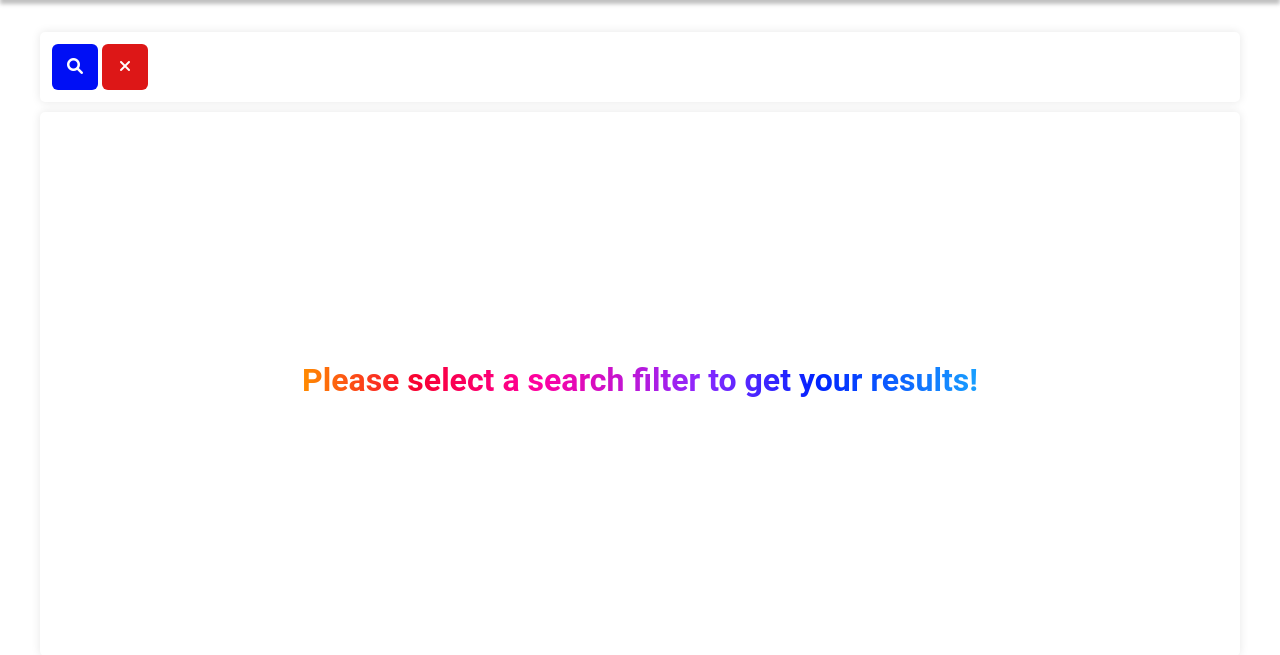
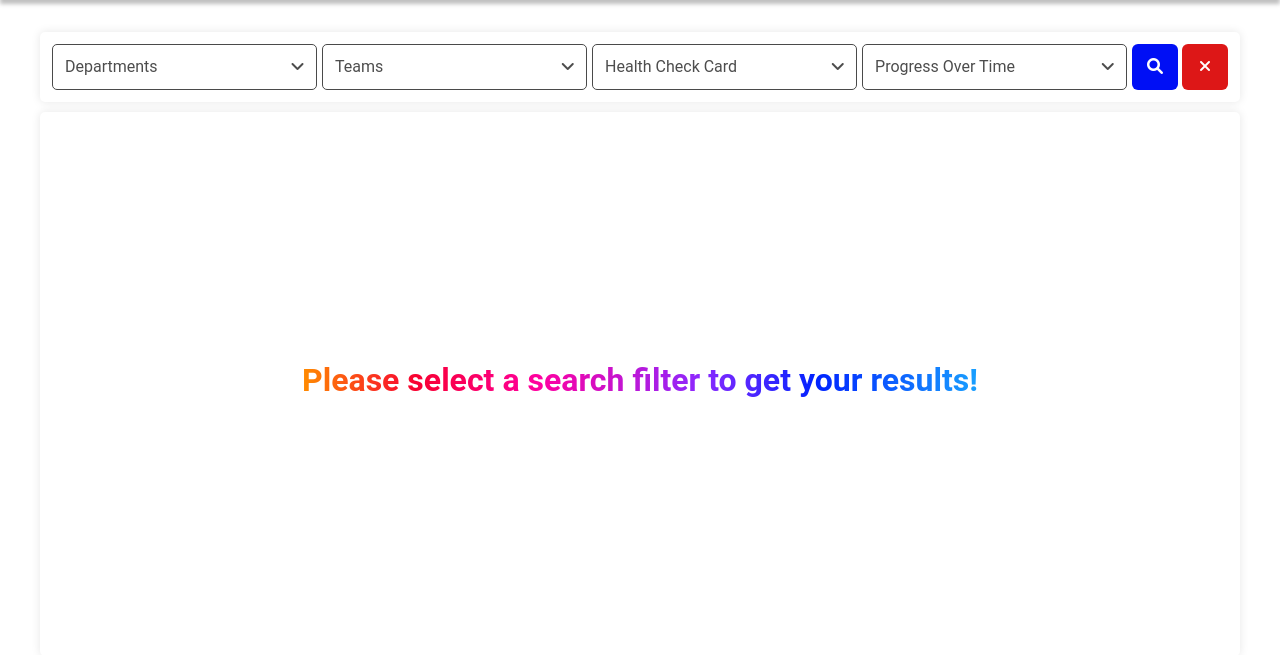
Before and after one commit to maibucheeri18/skyHealth, a Django app: page /results/ in a window 1280 px wide. Shown: the part 86-741 px from the top of the page. Run offline with Django 5.2, Linux system fonts and the light colour scheme.

Commit message:
fix: update HTML structure and correct syntax

```diff
--- a/results/templates/results.html
+++ b/results/templates/results.html
@@ -30,11 +30,11 @@
                                 <!-- type filter -->
                                 <div class="filter-item">
                                     <div class="dropdown-container">
-                                        <label for="typeDropdown" class="dropdown-toggle" tabindex="0" role="combobox" aria-expanded="false" aria-haspopup="listbox" id="typeDropdownLabel">
+                                        <label for="typeDropdown" class="dropdown-toggle" tabindex="0" role="combobox" aria-expanded="false" aria-haspopup="listbox" id="typeDropdownLabel1">
                                             Type
                                             <span class="arrow-down"><i class='fa-solid fa-angle-down'></i>
                                             </label>
-                                        <div class="dropdown-menu" role="listbox" aria-labelledby="typeDropdownLabel">
+                                        <div class="dropdown-menu" role="listbox" aria-labelledby="typeDropdownLabel1">
                                             <div class="dropdown-item" role="option">
                                                 <label class="checkbox-label">
                                                     <input type="checkbox" value="individual"> Individual
@@ -51,11 +51,11 @@
                                 <!-- health check card filter -->
                                 <div class="filter-item">
                                     <div class="dropdown-container">
-                                        <label for="healthCheckCardDropdown" class="dropdown-toggle" tabindex="0" role="combobox" aria-expanded="false" aria-haspopup="listbox" id="healthCheckDropdownLabel">
+                                        <label for="healthCheckCardDropdown" class="dropdown-toggle" tabindex="0" role="combobox" aria-expanded="false" aria-haspopup="listbox" id="healthCheckDropdownLabel1">
                                             Health Check Card
                                             <span class="arrow-down"><i class='fa-solid fa-angle-down'></i>
                                         </label>
-                                        <div class="dropdown-menu" role="listbox" aria-labelledby="healthCheckDropdownLabel">
+                                        <div class="dropdown-menu" role="listbox" aria-labelledby="healthCheckDropdownLabel1">
                                             <div class="dropdown-item" role="option">
                                                 <label class="checkbox-label">
                                                     <input type="checkbox" value="all"> All Cards
@@ -117,11 +117,11 @@
                                 <!-- progress over time filter -->
                                 <div class="filter-item">
                                     <div class="dropdown-container">
-                                        <label for="progressOverTimeDropdown" class="dropdown-toggle" tabindex="0" role="combobox" aria-expanded="false" aria-haspopup="listbox" id="progressDropdownLabel">
+                                        <label for="progressOverTimeDropdown" class="dropdown-toggle" tabindex="0" role="combobox" aria-expanded="false" aria-haspopup="listbox" id="progressDropdownLabel1">
                                             Progress Over Time
                                             <span class="arrow-down"><i class='fa-solid fa-angle-down'></i></span>
                                         </label>
-                                        <div class="dropdown-menu" role="listbox" aria-labelledby="progressDropdownLabel">
+                                        <div class="dropdown-menu" role="listbox" aria-labelledby="progressDropdownLabel1">
                                             <div class="dropdown-item" role="option">
                                                 <label class="checkbox-label">
                                                     <input type="checkbox" value="3"> Last 3 months
@@ -152,11 +152,11 @@
                                 <!-- type filter -->
                                 <div class="filter-item">
                                     <div class="dropdown-container">
-                                        <label for="typeDropdown" class="dropdown-toggle" tabindex="0" role="combobox" aria-expanded="false" aria-haspopup="listbox" id="typeDropdownLabel">
+                                        <label for="typeDropdown" class="dropdown-toggle" tabindex="0" role="combobox" aria-expanded="false" aria-haspopup="listbox" id="typeDropdownLabel2">
                                             Type
                                             <span class="arrow-down"><i class='fa-solid fa-angle-down'></i>
                                             </label>
-                                        <div class="dropdown-menu" role="listbox" aria-labelledby="typeDropdownLabel">
+                                        <div class="dropdown-menu" role="listbox" aria-labelledby="typeDropdownLabel2">
                                             <div class="dropdown-item" role="option">
                                                 <label class="checkbox-label">
                                                     <input type="checkbox" value="individual"> Individual
@@ -193,11 +193,11 @@
                                 <!-- health check card filter -->
                                 <div class="filter-item">
                                     <div class="dropdown-container">
-                                        <label for="healthCheckCardDropdown" class="dropdown-toggle" tabindex="0" role="combobox" aria-expanded="false" aria-haspopup="listbox" id="healthCheckDropdownLabel">
+                                        <label for="healthCheckCardDropdown" class="dropdown-toggle" tabindex="0" role="combobox" aria-expanded="false" aria-haspopup="listbox" id="healthCheckDropdownLabel2">
                                             Health Check Card
                                             <span class="arrow-down"><i class='fa-solid fa-angle-down'></i>
                                         </label>
-                                        <div class="dropdown-menu" role="listbox" aria-labelledby="healthCheckDropdownLabel">
+                                        <div class="dropdown-menu" role="listbox" aria-labelledby="healthCheckDropdownLabel2">
                                             <div class="dropdown-item" role="option">
                                                 <label class="checkbox-label">
                                                     <input type="checkbox" value="all"> All Cards
@@ -259,11 +259,11 @@
                                 <!-- progress over time filter -->
                                 <div class="filter-item">
                                     <div class="dropdown-container">
-                                        <label for="progressOverTimeDropdown" class="dropdown-toggle" tabindex="0" role="combobox" aria-expanded="false" aria-haspopup="listbox" id="progressDropdownLabel">
+                                        <label for="progressOverTimeDropdown" class="dropdown-toggle" tabindex="0" role="combobox" aria-expanded="false" aria-haspopup="listbox" id="progressDropdownLabel2">
                                             Progress Over Time
                                             <span class="arrow-down"><i class='fa-solid fa-angle-down'></i></span>
                                         </label>
-                                        <div class="dropdown-menu" role="listbox" aria-labelledby="progressDropdownLabel">
+                                        <div class="dropdown-menu" role="listbox" aria-labelledby="progressDropdownLabel2">
                                             <div class="dropdown-item" role="option">
                                                 <label class="checkbox-label">
                                                     <input type="checkbox" value="3"> Last 3 months
@@ -290,15 +290,15 @@
                             </div>
 
                             <!-- search filters based on the user role = department leader -->
-                            <div class="user-filters" style="display: none;" >
+                            <div class="user-filters"  >
                                 <!-- department filter -->
                                 <div class="filter-item">
                                     <div class="dropdown-container">
-                                        <label for="typeDropdown" class="dropdown-toggle" tabindex="0" role="combobox" aria-expanded="false" aria-haspopup="listbox" id="departmentDropdownLabel">
-                                            Departments
+                                        <label for="typeDropdown" class="dropdown-toggle" tabindex="0" role="combobox" aria-expanded="false" aria-haspopup="listbox" id="departmentDropdownLabel3">
+                                            <span class="dropdown-text" > Departments </span>
                                             <span class="arrow-down"><i class='fa-solid fa-angle-down'></i>
                                             </label>
-                                        <div class="dropdown-menu" role="listbox" aria-labelledby="departmentDropdownLabel">
+                                        <div class="dropdown-menu" role="listbox" aria-labelledby="departmentDropdownLabel3">
                                             <div class="dropdown-item" role="option">
                                                 <label class="checkbox-label">
                                                     <input type="checkbox" value="all"> All Departments
@@ -330,11 +330,11 @@
                                 <!-- team filter -->
                                 <div class="filter-item">
                                     <div class="dropdown-container">
-                                        <label for="typeDropdown" class="dropdown-toggle" tabindex="0" role="combobox" aria-expanded="false" aria-haspopup="listbox" id="teamDropdownLabel">
-                                            Teams
+                                        <label for="typeDropdown" class="dropdown-toggle" tabindex="0" role="combobox" aria-expanded="false" aria-haspopup="listbox" id="teamDropdownLabel3">
+                                            <span class="dropdown-text" > Teams </span>
                                             <span class="arrow-down"><i class='fa-solid fa-angle-down'></i>
                                             </label>
-                                        <div class="dropdown-menu" role="listbox" aria-labelledby="teamDropdownLabel">
+                                        <div class="dropdown-menu" role="listbox" aria-labelledby="teamDropdownLabel3">
                                             <div class="dropdown-item" role="option">
                                                 <label class="checkbox-label">
                                                     <input type="checkbox" value="all"> All Teams
@@ -366,11 +366,11 @@
                                 <!-- health check card filter -->
                                 <div class="filter-item">
                                     <div class="dropdown-container">
-                                        <label for="healthCheckCardDropdown" class="dropdown-toggle" tabindex="0" role="combobox" aria-expanded="false" aria-haspopup="listbox" id="healthCheckDropdownLabel">
-                                            Health Check Card
+                                        <label for="healthCheckCardDropdown" class="dropdown-toggle" tabindex="0" role="combobox" aria-expanded="false" aria-haspopup="listbox" id="healthCheckDropdownLabel3">
+                                            <span class="dropdown-text" > Health Check Card </span>
                                             <span class="arrow-down"><i class='fa-solid fa-angle-down'></i>
                                         </label>
-                                        <div class="dropdown-menu" role="listbox" aria-labelledby="healthCheckDropdownLabel">
+                                        <div class="dropdown-menu" role="listbox" aria-labelledby="healthCheckDropdownLabel3">
                                             <div class="dropdown-item" role="option">
                                                 <label class="checkbox-label">
                                                     <input type="checkbox" value="all"> All Cards
@@ -432,11 +432,11 @@
                                 <!-- progress over time filter -->
                                 <div class="filter-item">
                                     <div class="dropdown-container">
-                                        <label for="progressOverTimeDropdown" class="dropdown-toggle" tabindex="0" role="combobox" aria-expanded="false" aria-haspopup="listbox" id="progressDropdownLabel">
-                                            Progress Over Time
+                                        <label for="progressOverTimeDropdown" class="dropdown-toggle" tabindex="0" role="combobox" aria-expanded="false" aria-haspopup="listbox" id="progressDropdownLabel3">
+                                            <span class="dropdown-text" > Progress Over Time </span>
                                             <span class="arrow-down"><i class='fa-solid fa-angle-down'></i></span>
                                         </label>
-                                        <div class="dropdown-menu" role="listbox" aria-labelledby="progressDropdownLabel">
+                                        <div class="dropdown-menu" role="listbox" aria-labelledby="progressDropdownLabel3">
                                             <div class="dropdown-item" role="option">
                                                 <label class="checkbox-label">
                                                     <input type="checkbox" value="3"> Last 3 months
@@ -467,11 +467,11 @@
                                 <!-- department filter -->
                                 <div class="filter-item">
                                     <div class="dropdown-container">
-                                        <label for="typeDropdown" class="dropdown-toggle" tabindex="0" role="combobox" aria-expanded="false" aria-haspopup="listbox" id="departmentDropdownLabel">
+                                        <label for="typeDropdown" class="dropdown-toggle" tabindex="0" role="combobox" aria-expanded="false" aria-haspopup="listbox" id="departmentDropdownLabel4">
                                             Departments
                                             <span class="arrow-down"><i class='fa-solid fa-angle-down'></i>
                                             </label>
-                                        <div class="dropdown-menu" role="listbox" aria-labelledby="departmentDropdownLabel">
+                                        <div class="dropdown-menu" role="listbox" aria-labelledby="departmentDropdownLabel4">
                                             <div class="dropdown-item" role="option">
                                                 <label class="checkbox-label">
                                                     <input type="checkbox" value="all"> All Departments
@@ -503,11 +503,11 @@
                                 <!-- team filter -->
                                 <div class="filter-item">
                                     <div class="dropdown-container">
-                                        <label for="typeDropdown" class="dropdown-toggle" tabindex="0" role="combobox" aria-expanded="false" aria-haspopup="listbox" id="teamDropdownLabel">
+                                        <label for="typeDropdown" class="dropdown-toggle" tabindex="0" role="combobox" aria-expanded="false" aria-haspopup="listbox" id="teamDropdownLabel4">
                                             Teams
                                             <span class="arrow-down"><i class='fa-solid fa-angle-down'></i>
                                             </label>
-                                        <div class="dropdown-menu" role="listbox" aria-labelledby="teamDropdownLabel">
+                                        <div class="dropdown-menu" role="listbox" aria-labelledby="teamDropdownLabel4">
                                             <div class="dropdown-item" role="option">
                                                 <label class="checkbox-label">
                                                     <input type="checkbox" value="all"> All Teams
@@ -539,11 +539,11 @@
                                 <!-- health check card filter -->
                                 <div class="filter-item">
                                     <div class="dropdown-container">
-                                        <label for="healthCheckCardDropdown" class="dropdown-toggle" tabindex="0" role="combobox" aria-expanded="false" aria-haspopup="listbox" id="healthCheckDropdownLabel">
+                                        <label for="healthCheckCardDropdown" class="dropdown-toggle" tabindex="0" role="combobox" aria-expanded="false" aria-haspopup="listbox" id="healthCheckDropdownLabel4">
                                             Health Check Card
                                             <span class="arrow-down"><i class='fa-solid fa-angle-down'></i>
                                         </label>
-                                        <div class="dropdown-menu" role="listbox" aria-labelledby="healthCheckDropdownLabel">
+                                        <div class="dropdown-menu" role="listbox" aria-labelledby="healthCheckDropdownLabel4">
                                             <div class="dropdown-item" role="option">
                                                 <label class="checkbox-label">
                                                     <input type="checkbox" value="all"> All Cards
@@ -605,11 +605,11 @@
                                 <!-- progress over time filter -->
                                 <div class="filter-item">
                                     <div class="dropdown-container">
-                                        <label for="progressOverTimeDropdown" class="dropdown-toggle" tabindex="0" role="combobox" aria-expanded="false" aria-haspopup="listbox" id="progressDropdownLabel">
+                                        <label for="progressOverTimeDropdown" class="dropdown-toggle" tabindex="0" role="combobox" aria-expanded="false" aria-haspopup="listbox" id="progressDropdownLabel4">
                                             Progress Over Time
                                             <span class="arrow-down"><i class='fa-solid fa-angle-down'></i></span>
                                         </label>
-                                        <div class="dropdown-menu" role="listbox" aria-labelledby="progressDropdownLabel">
+                                        <div class="dropdown-menu" role="listbox" aria-labelledby="progressDropdownLabel4">
                                             <div class="dropdown-item" role="option">
                                                 <label class="checkbox-label">
                                                     <input type="checkbox" value="3"> Last 3 months
```
